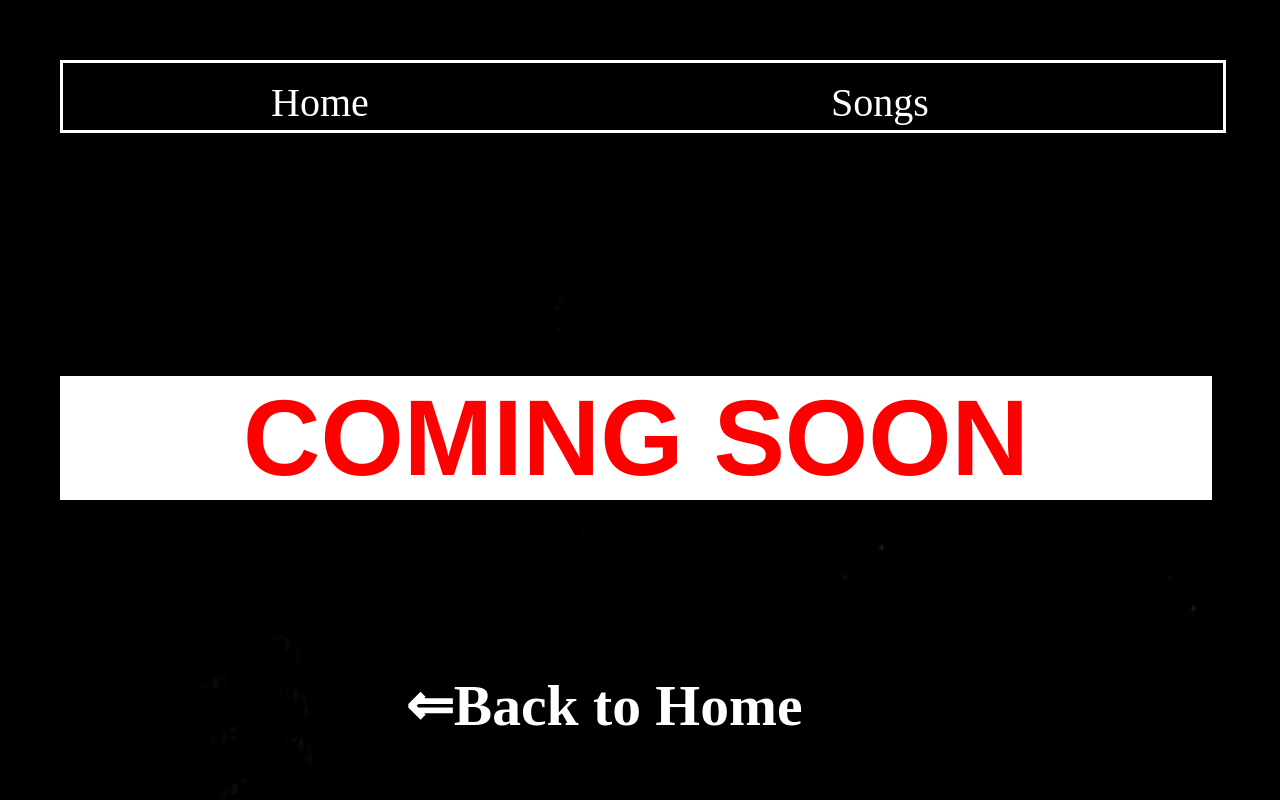
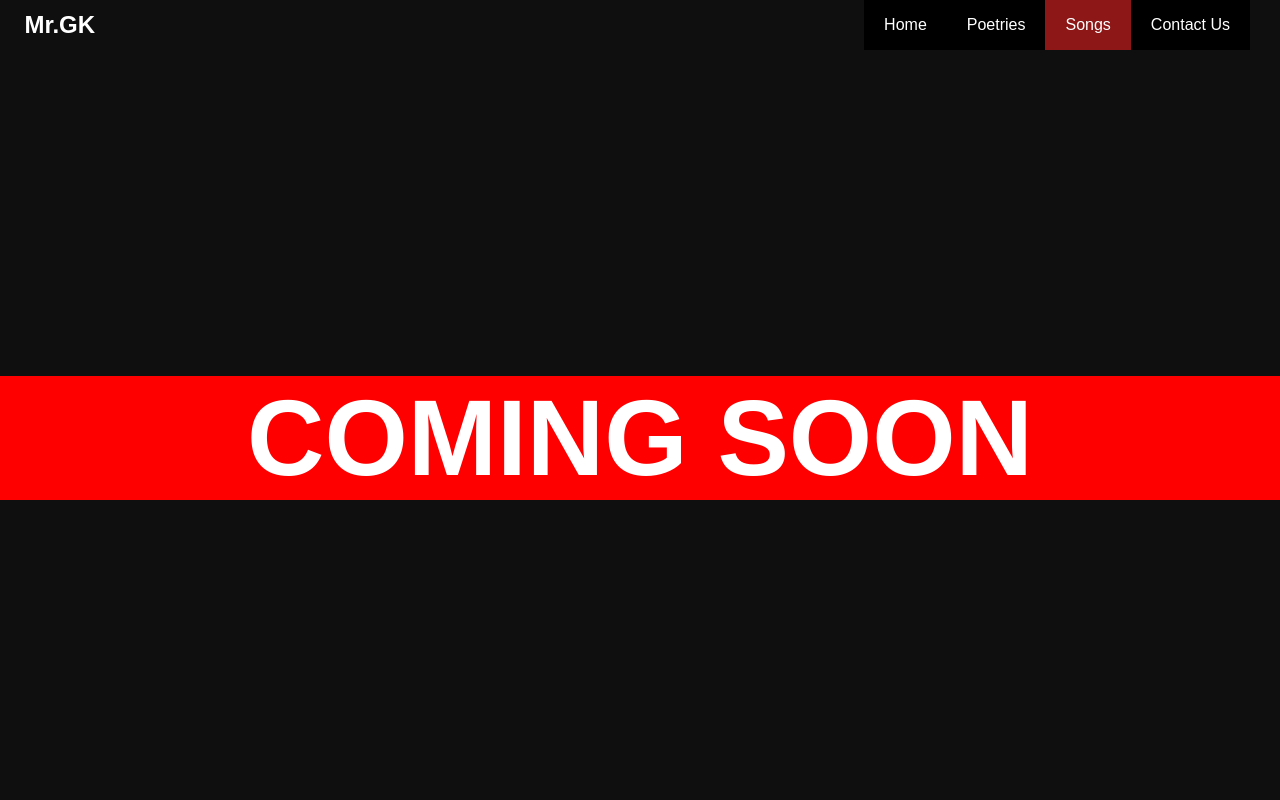
Before and after one commit to mrgk01/mrgk01.github.io, a plain HTML site: page index1.html in a window 1280 px wide. Drawn offline with Linux system fonts and the light colour scheme.

Commit message:
Add files via upload

```diff
--- a/index1.html
+++ b/index1.html
@@ -6,79 +6,101 @@
 </head>
 
 <body>
-    <nav>
-        <ul>
-        <li><a href="index.html">Home</a></li>
-        <li><a href="Index1.html">Songs</a></li>
-    </ul>
-    </nav>
+    <header>
+        <div class="logo">Mr.GK</div>
+        <nav class="active">
+            <ul>
+                 <li><a href="index.html">Home</a></li>
+                <li><a href="index2.html">Poetries</a></li>
+                <li><a href="index1.html" class="active">Songs</a></li>
+                <li><a href="index4.html">Contact Us</a></li>
+
+            </ul>
+        </nav>
+    </header>
     <h1>COMING SOON</h1>
-    <br><br><br><br>
-    <a href="index.html"><h2>&#8656;Back to Home</h2></a>
+    <!-- <br><br><br><br>
+    <a href="index.html"><h2>&#8656;Back to Home</h2></a> -->
 
 </body>
 </html>
 <style>
     body{
-        background-image: url(2.jpeg);
-         background-size: cover;
-        background-repeat:no-repeat;
-        color: blanchedalmond;
-        padding:30px;
-        margin:30px;
+        background-color: rgb(15, 15, 15);
+        padding:0;
+        margin:0;
+        font-family: sans-serif;
+    }
+    header{
+        position: absolute;
+        top: 0;
+        left: 0;
+        padding: 0 100px;
+        width: 100%;
+        /* background: #262626; */
+        box-sizing: border-box;
 
     }
-    nav{
-
-         width: 100%;
-          overflow: auto;
-          height: 67px;
-          position: relative;
-          bottom: 10%;
-          border: white solid;
+    header .logo{
+        color:white;
+        font-size: 24px;
+        height: 50px;
+        line-height: 50px;
+        float: left;
+        font-weight: bold;
+        margin-left: -7%;
 
 
     }
-    ul{
-        list-style: none;
+    header nav {
+        float: right;
 
     }
-    li{
 
-        float: left;
-        position: relative;
-        width: 35%;
-        margin-left: 15%;
-        /* margin-right:1%;         */
+    header nav ul{
+        margin: 0;
+        padding: 0;
+        display: flex;
+        margin-right:-70px ;
+        background-color: black;
+    }
+    header nav ul li
+    {
+        list-style: none;
 
 
     }
-    li a{
+    header nav ul li a{
+        height: 50px;
+        line-height: 50px;
+        padding: 0 20px;
+        margin-right:0%;
+        color:white;
+        text-decoration: none;
+        display: block;
+    }
+    header nav ul li a:hover,
+    header nav ul li a.active{
         color: #fff;
-        text-decoration: none;
-        font-size: 40px;
+        background: rgb(141, 23, 23);
+    }
 
-    }
-      li a:hover{
-        color: red;
-        text-transform: uppercase;
-        transition: 0.6s;
-    }
     h1{
         position: absolute;
         text-align:center;
-        width:90%;
+        width:100%;
         top: 38%;
-        color: red;
+        align-items: center;
+        color: white;
         font-size: 670%;
         font-family: fantasy;
-        background:#fff;
+        background:red;
     }
     h2{
         position:absolute;
         text-align:center;
         top:78%;
-        width:85%;
+        width:100%;
         font-size:360%;
         text-decoration:none;
         color:white;
```
